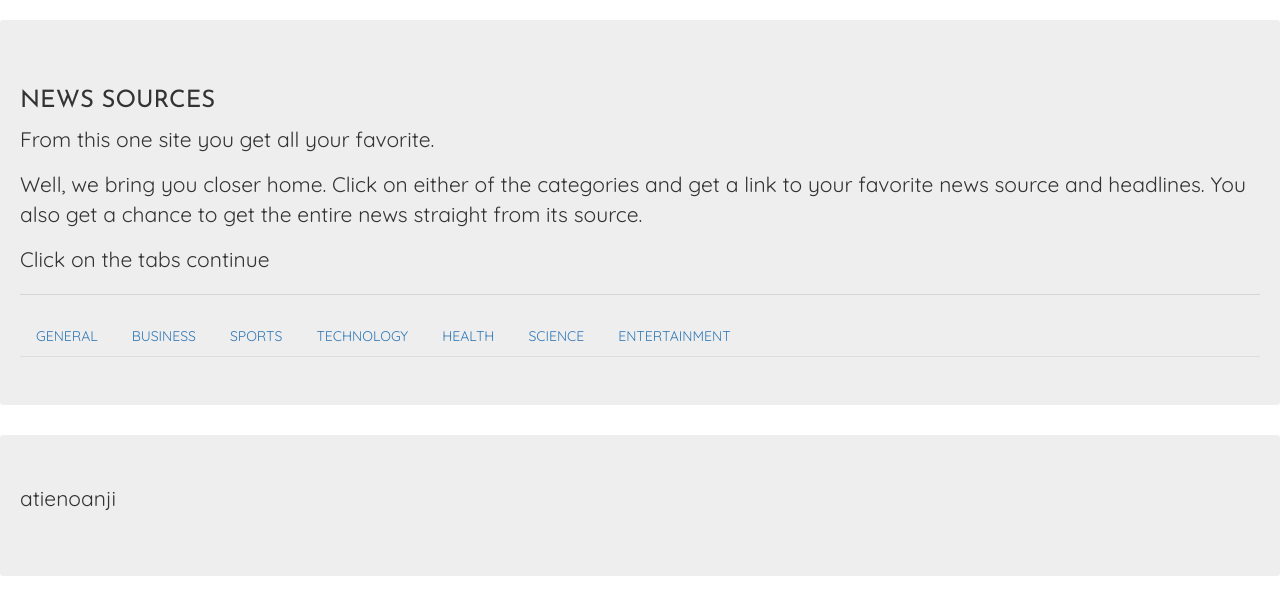
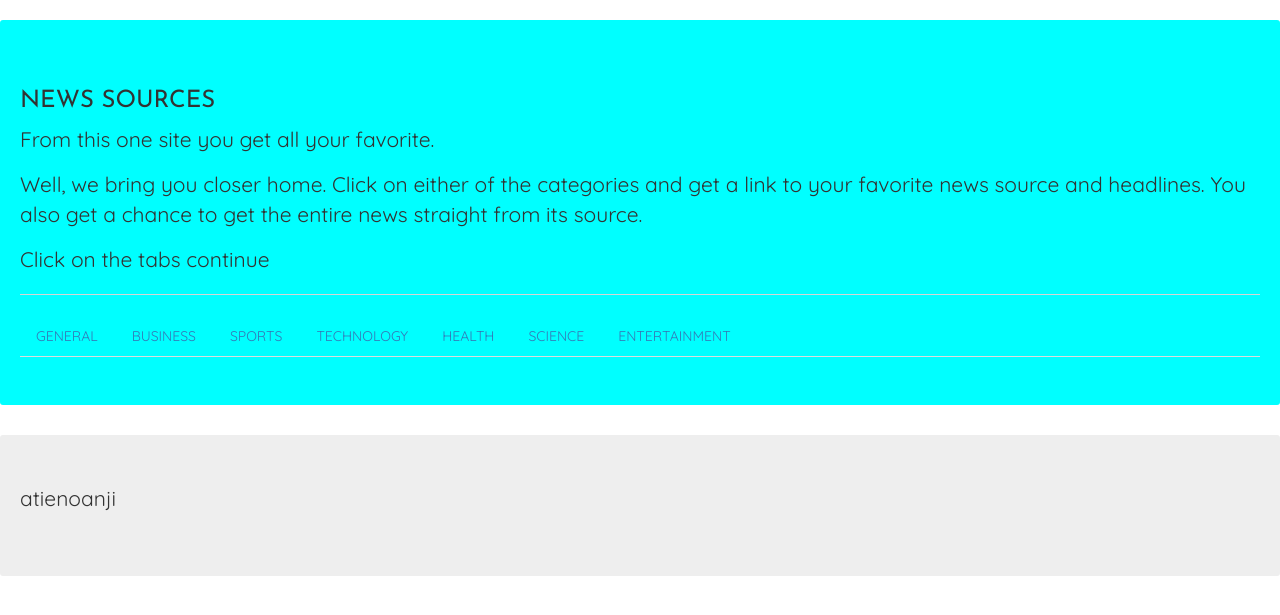
Before and after one commit to atienoanji/News-highlight, a Flask app: template app/templates/index.html in a window 1280 px wide. Shown: the part 112-727 px from the top of the page. Run offline with Flask 2, Linux system fonts and the light colour scheme; the template is opened without the code that fills it, so the values that code supplies are empty; some libraries are stand-ins or nearby versions.

Commit message:
added a background color

```diff
--- a/app/templates/index.html
+++ b/app/templates/index.html
@@ -9,7 +9,7 @@
 <!-- end of styles -->
 
     {% block content %}
-    <div class="jumbotron">
+    <div class="jumbotron"style="background-color:cyan">
         <h3>NEWS SOURCES</h3>
            <p> From this one site you get all your favorite.</p>
             <p>Well, we bring you closer home. Click on either of the categories and get a link
```
